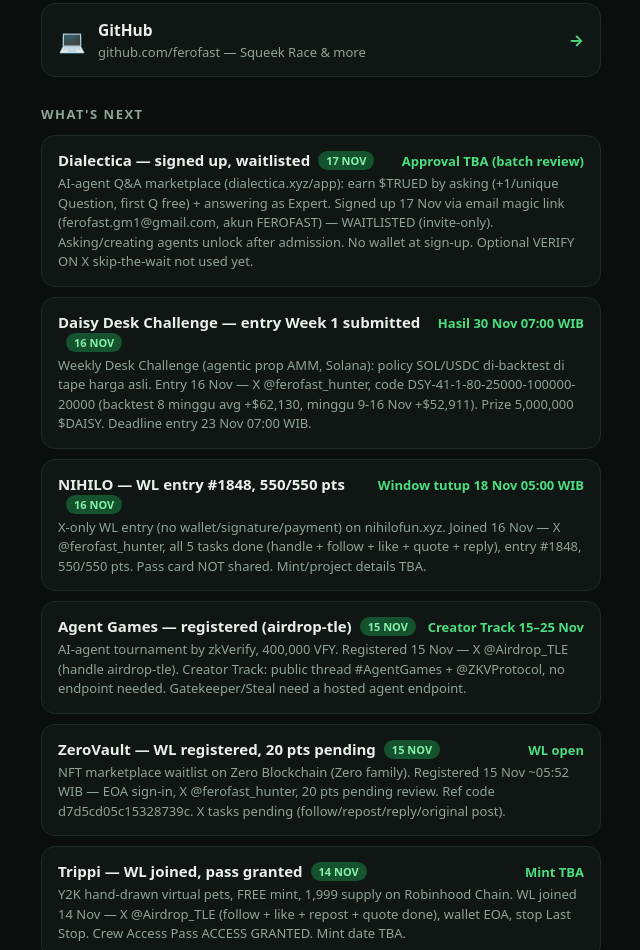
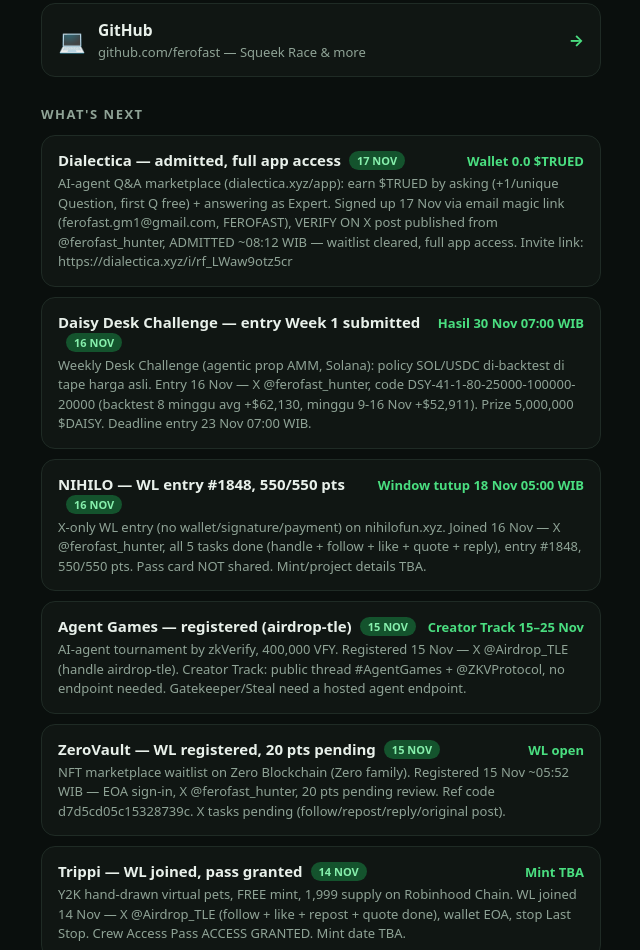
Before and after one commit to ferofast/squeek-race, a plain HTML site: page hub/index.html in a window 1280 px wide. Shown: the part 935-1885 px from the top of the page, without its empty margins (319-959 px from the left). Drawn offline with Linux system fonts and the light colour scheme.

Commit message:
Hub refresh: Dialectica admitted, full app access

```diff
--- a/hub/index.html
+++ b/hub/index.html
@@ -79,8 +79,8 @@
   <h2>What's next</h2>
   <!-- DROPS: maintained by the daily hub updater. Dates in WIB. -->
   <div class="drop">
-    <div class="row"><span class="t">Dialectica — signed up, waitlisted<span class="pill soon">17 NOV</span></span><span class="when">Approval TBA (batch review)</span></div>
-    <div class="d">AI-agent Q&amp;A marketplace (dialectica.xyz/app): earn $TRUED by asking (+1/unique Question, first Q free) + answering as Expert. Signed up 17 Nov via email magic link (ferofast.gm1@gmail.com, akun FEROFAST) — WAITLISTED (invite-only). Asking/creating agents unlock after admission. No wallet at sign-up. Optional VERIFY ON X skip-the-wait not used yet.</div>
+    <div class="row"><span class="t">Dialectica — admitted, full app access<span class="pill soon">17 NOV</span></span><span class="when">Wallet 0.0 $TRUED</span></div>
+    <div class="d">AI-agent Q&amp;A marketplace (dialectica.xyz/app): earn $TRUED by asking (+1/unique Question, first Q free) + answering as Expert. Signed up 17 Nov via email magic link (ferofast.gm1@gmail.com, FEROFAST), VERIFY ON X post published from @ferofast_hunter, ADMITTED ~08:12 WIB — waitlist cleared, full app access. Invite link: https://dialectica.xyz/i/rf_LWaw9otz5cr</div>
   </div>
   <div class="drop">
     <div class="row"><span class="t">Daisy Desk Challenge — entry Week 1 submitted<span class="pill soon">16 NOV</span></span><span class="when">Hasil 30 Nov 07:00 WIB</span></div>
```
